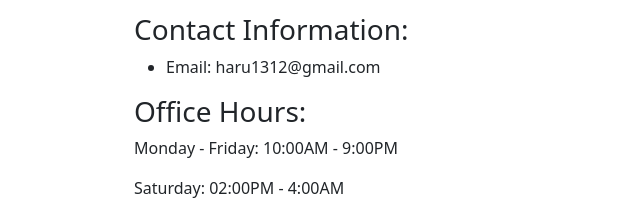
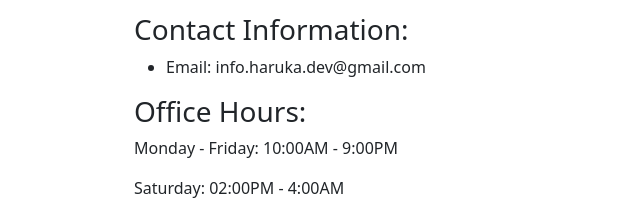
Before and after one commit to HarukaRepo/harukarepo.github.io, a plain HTML site: page index.html in a window 1280 px wide. Shown: the part 2086-2299 px from the top of the page, 146-786 px from the left. Drawn offline with nearby package versions, Linux system fonts and the light colour scheme.

Commit message:
Adding Email

```diff
--- a/index.html
+++ b/index.html
@@ -73,7 +73,7 @@
                         <p class="lead">We're here to assist you with any inquiries, support requests, or questions you may have. Please feel free to reach out to us using the contact information below or fill out the contact form provided.</p>
                         <h3>Contact Information:</h3>
                         <ul>
-                            <li>Email: haru1312@gmail.com</li>
+                            <li>Email: info.haruka.dev@gmail.com</li>
                         </ul>
                         <h3>Office Hours:</h2>
                         <p>Monday - Friday: 10:00AM - 9:00PM</p>
```
